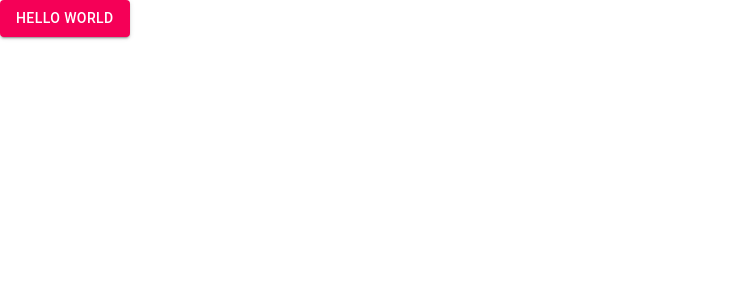
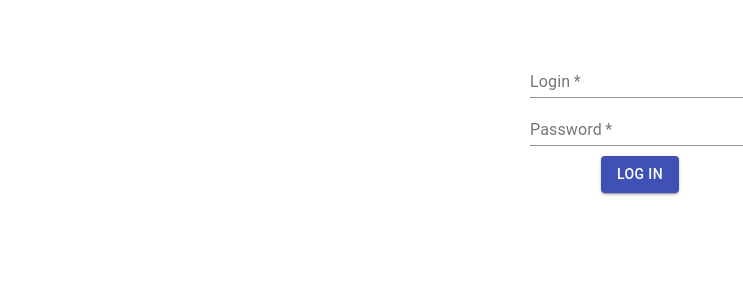
Before and after one commit to stellardeity/links, a React (Create React App) app in the folder client/: page / in a window 1280 px wide. Shown: the top 300 px of the page, without its empty margins (0-743 px from the left). Built offline with nearby package versions, Linux system fonts and the light colour scheme.

Commit message:
add main frontend

```diff
--- a/client/package.json
+++ b/client/package.json
@@ -9,6 +9,7 @@
     "@testing-library/user-event": "^12.1.10",
     "react": "^17.0.2",
     "react-dom": "^17.0.2",
+    "react-router-dom": "^5.2.0",
     "react-scripts": "4.0.3",
     "web-vitals": "^1.0.1"
   },
--- a/client/src/App.js
+++ b/client/src/App.js
@@ -1,9 +1,9 @@
-import { Button } from "@material-ui/core";
+import { Container } from "@material-ui/core";
+import { useRoutes } from "./routes";
 
-const App = () => (
-  <Button variant="contained" color="secondary">
-    Hello World
-  </Button>
-);
+const App = () => {
+  const routes = useRoutes(false);
+  return <Container>{routes}</Container>;
+};
 
 export default App;
--- /dev/null
+++ b/client/src/pages/auth.js
@@ -0,0 +1,29 @@
+import React from "react";
+import { TextField, Button } from "@material-ui/core";
+import { makeStyles } from "@material-ui/styles";
+
+const useStyles = makeStyles({
+  auth: {
+    marginTop: "50px",
+    display: "grid",
+    placeItems: "center",
+  },
+});
+
+export const Auth = () => {
+  const classes = useStyles();
+  return (
+    <form className={classes.auth}>
+      <TextField required label="Login" placeholder="login" />
+      <TextField required label="Password" placeholder="password" />
+      <Button
+        style={{ marginTop: "10px" }}
+        type="button"
+        variant="contained"
+        color="primary"
+      >
+        Log in
+      </Button>
+    </form>
+  );
+};
--- /dev/null
+++ b/client/src/pages/create.js
@@ -0,0 +1,5 @@
+import React from "react";
+
+export const Create = () => {
+  return <h1>Create Pages</h1>;
+};
--- /dev/null
+++ b/client/src/pages/detail.js
@@ -0,0 +1,5 @@
+import React from "react";
+
+export const Detail = () => {
+  return <h1>Detail Pages</h1>;
+};
--- /dev/null
+++ b/client/src/pages/index.js
@@ -0,0 +1,6 @@
+import { Auth } from "./auth";
+import { Links } from "./links";
+import { Create } from "./create";
+import { Detail } from "./detail";
+
+export { Auth, Links, Create, Detail };
--- /dev/null
+++ b/client/src/pages/links.js
@@ -0,0 +1,5 @@
+import React from "react";
+
+export const Links = () => {
+  return <h1>Links Pages</h1>;
+};
--- /dev/null
+++ b/client/src/routes.js
@@ -0,0 +1,31 @@
+import React from "react";
+import { Links, Create, Detail, Auth } from "./pages";
+import { Switch, Route, Redirect } from "react-router-dom";
+
+export const useRoutes = (isAuthenticated) => {
+  if (isAuthenticated) {
+    return (
+      <Switch>
+        <Route path="/links" exact>
+          <Links />
+        </Route>
+        <Route path="/create" exact>
+          <Create />
+        </Route>
+        <Route path="/detail/:id">
+          <Detail />
+        </Route>
+        <Redirect to="/create" />
+      </Switch>
+    );
+  }
+
+  return (
+    <Switch>
+      <Route path="/" exact>
+        <Auth />
+      </Route>
+      <Redirect to="/" />
+    </Switch>
+  );
+};
```
Also changed, not shown: client/src/index.js (+8 -7 lines).
